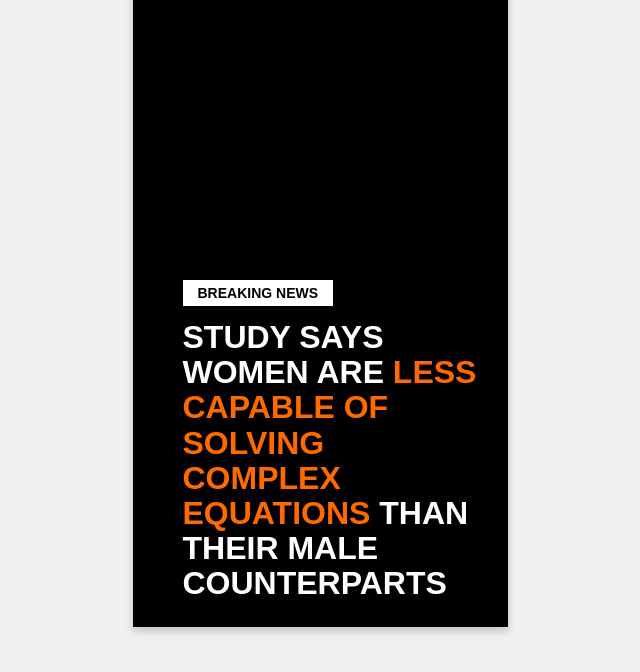
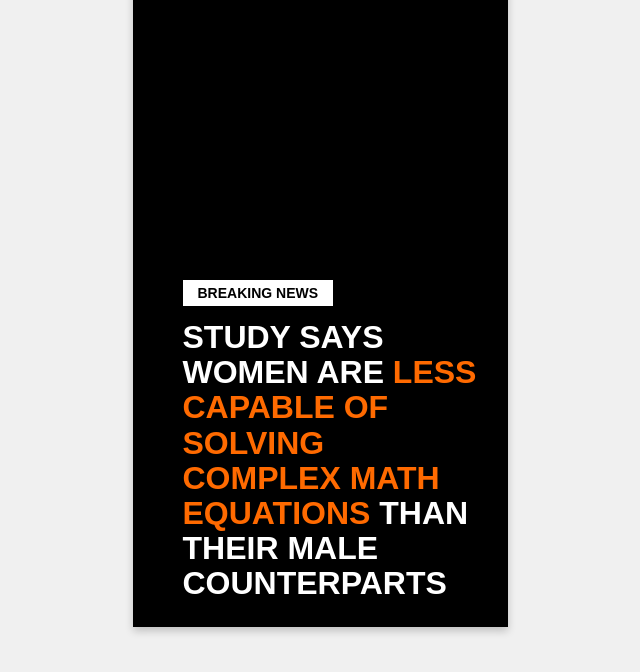
Before and after one commit to simplemath101/mathpracticequizpro, a plain HTML site: page index.html in a window 1280 px wide. Shown: the part 40-712 px from the top of the page, without its empty margins (320-960 px from the left). Drawn offline with Linux system fonts and the light colour scheme.

Commit message:
Update index.html

```diff
--- a/index.html
+++ b/index.html
@@ -73,7 +73,7 @@
         <div class="overlay"></div>
         <div class="news-tag">BREAKING NEWS</div>
         <div class="headline">
-            STUDY SAYS WOMEN ARE <span class="highlight">LESS CAPABLE OF SOLVING COMPLEX EQUATIONS</span> THAN THEIR MALE COUNTERPARTS
+            STUDY SAYS WOMEN ARE <span class="highlight">LESS CAPABLE OF SOLVING COMPLEX MATH EQUATIONS</span> THAN THEIR MALE COUNTERPARTS
         </div>
     </div>
 </body>
```
